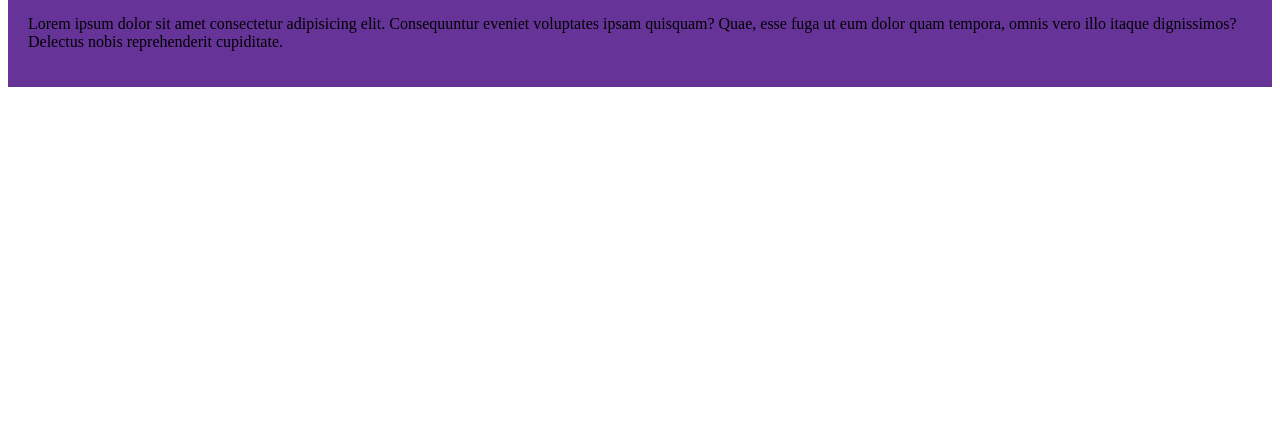
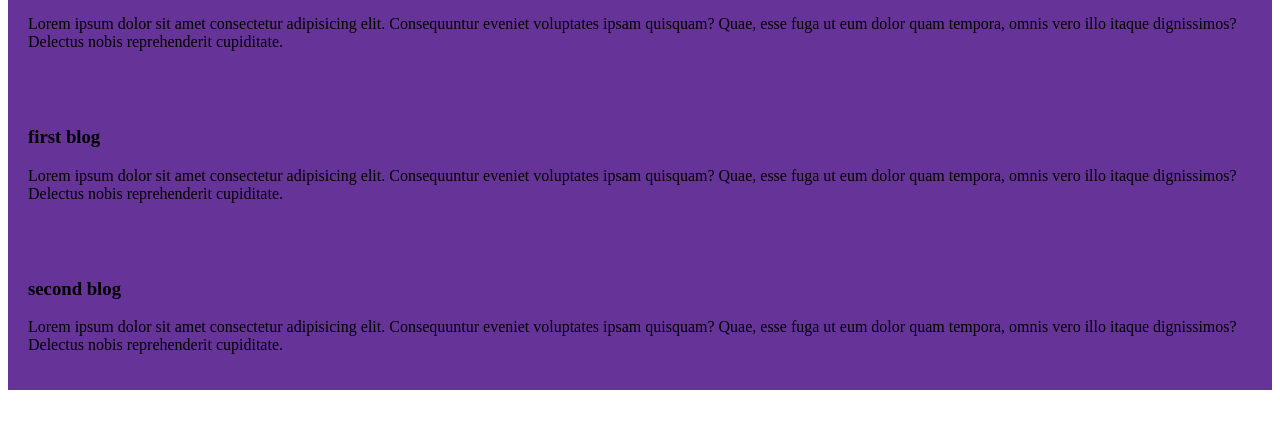
Before and after one commit to Jalal99rock/my-simple-website1, a plain HTML site: page index.html in a window 1280 px wide. Shown: the part 72-500 px from the top of the page. Drawn offline with Linux system fonts and the light colour scheme.

Commit message:
add the second blog

```diff
--- a/index.html
+++ b/index.html
@@ -12,5 +12,16 @@
         <p>Lorem ipsum dolor sit amet consectetur adipisicing elit. Consequuntur eveniet voluptates ipsam quisquam? Quae, esse fuga ut eum dolor quam tempora, omnis vero illo itaque dignissimos? Delectus nobis reprehenderit cupiditate.</p>
 
     </div>
+    <div>
+        <h3>first blog</h3>
+        <p>Lorem ipsum dolor sit amet consectetur adipisicing elit. Consequuntur eveniet voluptates ipsam quisquam? Quae, esse fuga ut eum dolor quam tempora, omnis vero illo itaque dignissimos? Delectus nobis reprehenderit cupiditate.</p>
+
+    </div>
+    <div>
+        <h3>second blog</h3>
+        <p>Lorem ipsum dolor sit amet consectetur adipisicing elit. Consequuntur eveniet voluptates ipsam quisquam? Quae, esse fuga ut eum dolor quam tempora, omnis vero illo itaque dignissimos? Delectus nobis reprehenderit cupiditate.</p>
+
+    </div>
+
 </body>
 </html>
```
